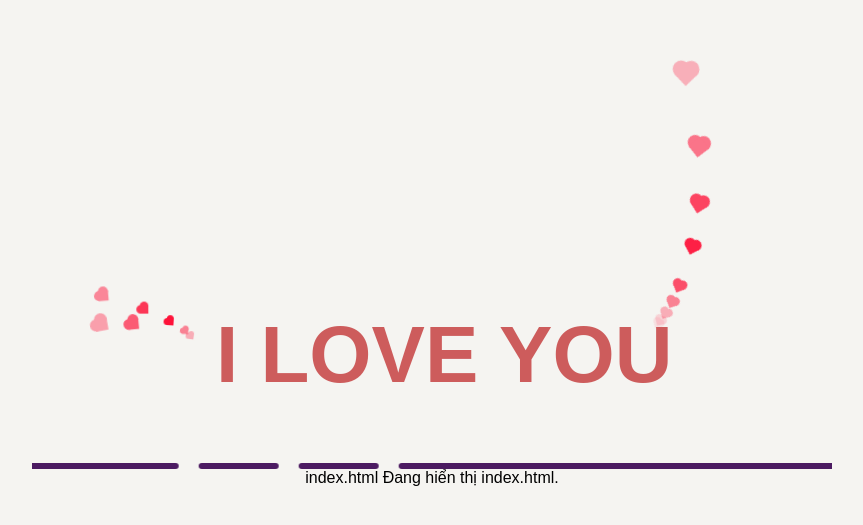
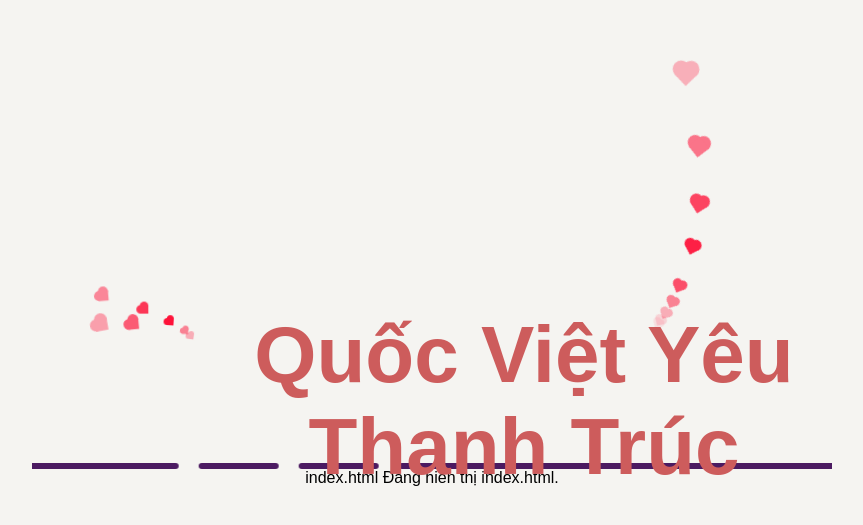
Before and after one commit to quocviet1995/Bus_Love, a plain HTML site: page index.html in a window 1280 px wide. Shown: the part 171-696 px from the top of the page, without its empty margins (208-1071 px from the left). Drawn offline with Linux system fonts and the light colour scheme; a web font is replaced by a local one.

Commit message:
Change name

```diff
--- a/index.html
+++ b/index.html
@@ -2287,7 +2287,7 @@
   /* font-family: cursive; */
   font-size: 5rem;
   color: indianred;">
-            I LOVE YOU
+            Quốc Việt Yêu Thanh Trúc
         </h1>
         <div class='vehicle-body'>
             <div class='wrap-body'>
```
